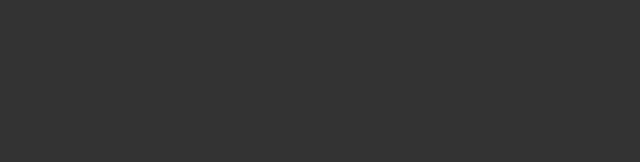
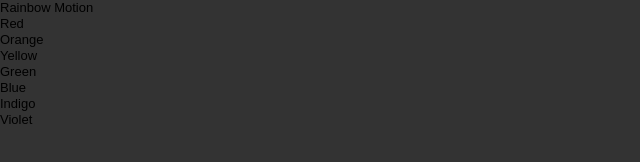
Before and after one commit to annayo/roygbiv, a website: page www/index.html in a window 1280 px wide. Shown: the whole page, without its empty margins (0-640 px from the left). Drawn offline with Linux system fonts and the light colour scheme.

Commit message:
Added rainbow content, removed html bloat

```diff
--- a/www/index.html
+++ b/www/index.html
@@ -20,11 +20,16 @@
 
 		<!-- BEGIN: main -->
 		<section id="main">
-			<header></header>
-
-			<section id="content"></section>
-
-			<footer></footer>
+			<h1>Rainbow Motion</h1>
+			<ul>
+	    		<li>Red</li>
+	    		<li>Orange</li>
+	    		<li>Yellow</li>
+	    		<li>Green</li>
+	    		<li>Blue</li>
+	    		<li>Indigo</li>
+	    		<li>Violet</li>
+	    	</ul>
 		</section>
 		<!-- END: main -->
 
```
